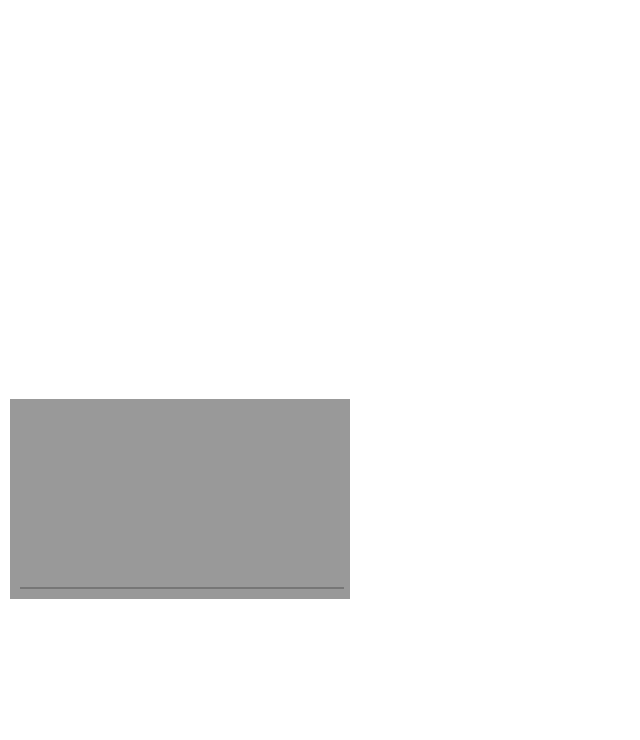
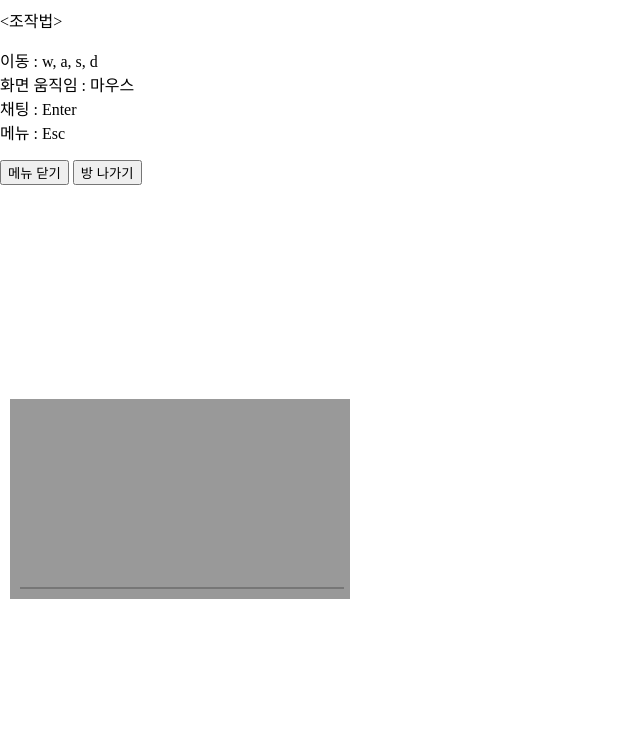
Before and after one commit to rdg1029/ChatZip, a website: page src/ui/room.html in a window 1280 px wide. Shown: the part 81-821 px from the top of the page, without its empty margins (0-640 px from the left). Before the commit the page ends 800 px from the top, so only its background shows below. Drawn offline with Linux system fonts and the light colour scheme.

Commit message:
Update room.html : Add menu

```diff
--- a/src/ui/room.html
+++ b/src/ui/room.html
@@ -15,6 +15,20 @@
                 <input id="input" />
             </form>
         </div>
+        <div id="menu">
+            <h1>메뉴</h1>
+            <p>&lt조작법&gt</p>
+            <p>
+                이동 : w, a, s, d<br>
+                화면 움직임 : 마우스<br>
+                채팅 : Enter<br>
+                메뉴 : Esc
+            </p>
+            <span>
+                <button id="btn-continue">메뉴 닫기</button>
+                <button id="btn-exit">방 나가기</button>
+            </span>
+        </div>
     </div>
 </body>
 </html>
```
